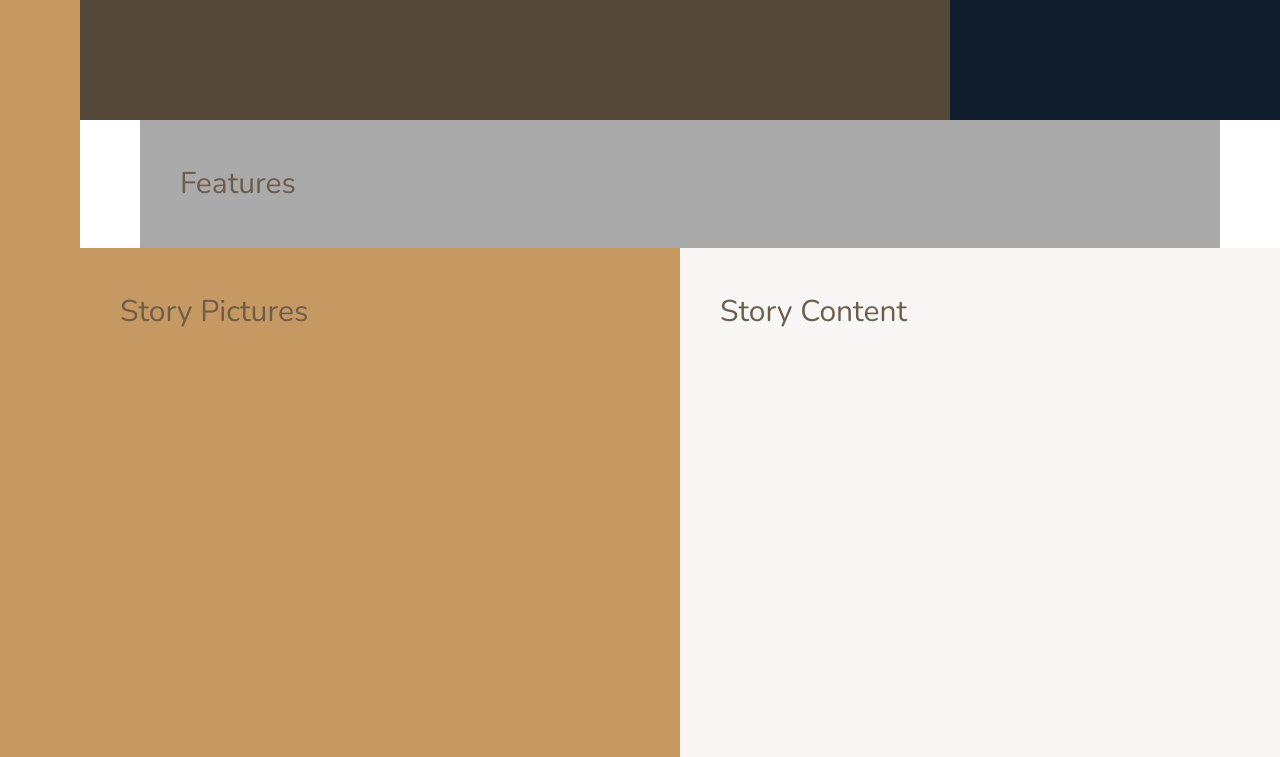
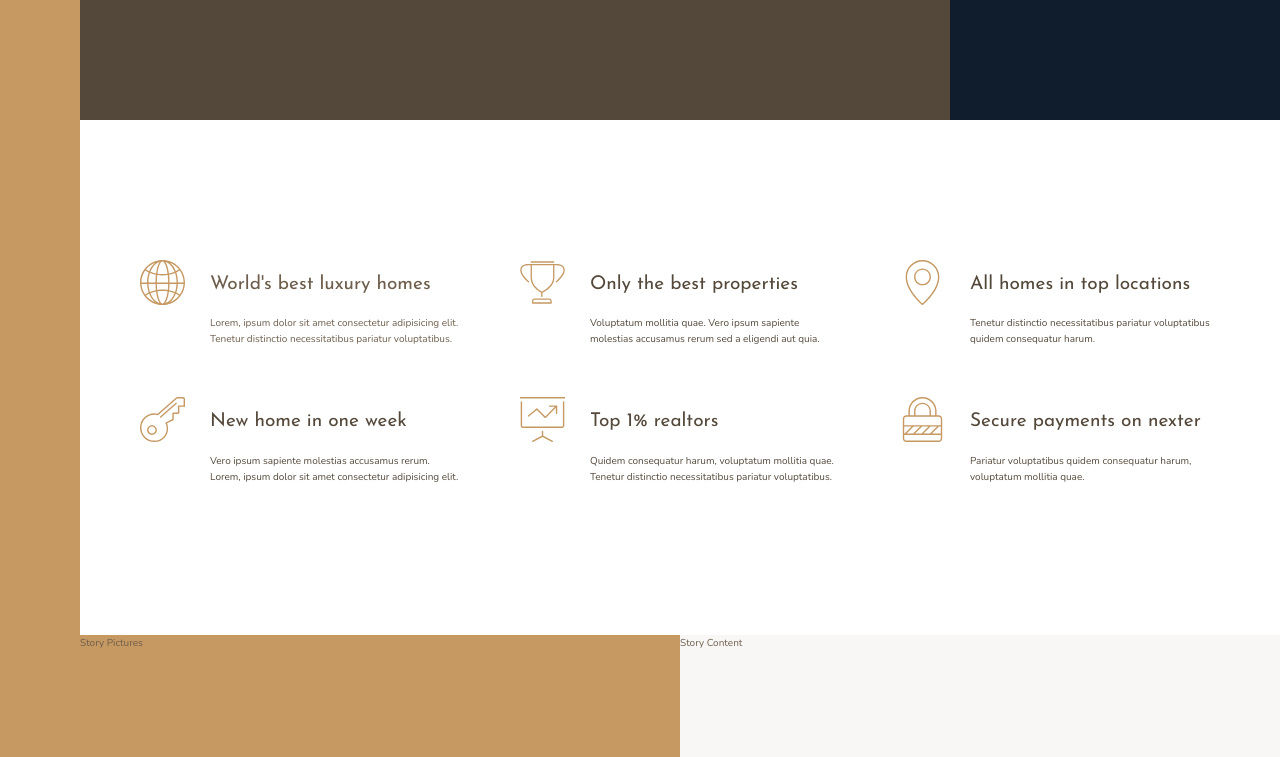
Before and after one commit to romanprotoliuk/Nexter-CSS-Grid-LayoutPractice, a website: page index.html in a window 1280 px wide. Shown: the part 520-1277 px from the top of the page. Drawn offline with nearby package versions, Linux system fonts and the light colour scheme.

Commit message:
ADD: features section

```diff
--- a/index.html
+++ b/index.html
@@ -18,7 +18,73 @@
     <div class="sidebar">Sidebar</div>
     <header class="header"></header>
     <div class="realtors">Top 3 realtors</div>
-    <section class="features">Features</section>
+    <section class="features">
+      <div class="feature">
+        <svg class="feature__icon">
+          <use xlink:href="img/sprite.svg#icon-global"></use>
+        </svg>
+        <h4 class="heading-4">World's best luxury homes</h4>
+        <p class="feature__text">
+          Lorem, ipsum dolor sit amet consectetur adipisicing elit. Tenetur
+          distinctio necessitatibus pariatur voluptatibus.
+        </p>
+      </div>
+
+      <div class="feature heading-4--dark">
+        <svg class="feature__icon">
+          <use xlink:href="img/sprite.svg#icon-trophy"></use>
+        </svg>
+        <h4 class="heading-4">Only the best properties</h4>
+        <p class="feature__text">
+          Voluptatum mollitia quae. Vero ipsum sapiente molestias accusamus
+          rerum sed a eligendi aut quia.
+        </p>
+      </div>
+
+      <div class="feature heading-4--dark">
+        <svg class="feature__icon">
+          <use xlink:href="img/sprite.svg#icon-map-pin"></use>
+        </svg>
+        <h4 class="heading-4">All homes in top locations</h4>
+        <p class="feature__text">
+          Tenetur distinctio necessitatibus pariatur voluptatibus quidem
+          consequatur harum.
+        </p>
+      </div>
+
+      <div class="feature heading-4--dark">
+        <svg class="feature__icon">
+          <use xlink:href="img/sprite.svg#icon-key"></use>
+        </svg>
+        <h4 class="heading-4">New home in one week</h4>
+        <p class="feature__text">
+          Vero ipsum sapiente molestias accusamus rerum. Lorem, ipsum dolor sit
+          amet consectetur adipisicing elit.
+        </p>
+      </div>
+
+      <div class="feature heading-4--dark">
+        <svg class="feature__icon">
+          <use xlink:href="img/sprite.svg#icon-presentation"></use>
+        </svg>
+        <h4 class="heading-4">Top 1% realtors</h4>
+        <p class="feature__text">
+          Quidem consequatur harum, voluptatum mollitia quae. Tenetur distinctio
+          necessitatibus pariatur voluptatibus.
+        </p>
+      </div>
+
+      <div class="feature heading-4--dark">
+        <svg class="feature__icon">
+          <use xlink:href="img/sprite.svg#icon-lock"></use>
+        </svg>
+        <h4 class="heading-4">Secure payments on nexter</h4>
+        <p class="feature__text">
+          Pariatur voluptatibus quidem consequatur harum, voluptatum mollitia
+          quae.
+        </p>
+      </div>
+    </section>
     <div class="story__pictures">Story Pictures</div>
     <div class="story__content">Story Content</div>
     <section class="homes">Homes</section>
--- a/sass/_base.scss
+++ b/sass/_base.scss
@@ -42,9 +42,4 @@ body {
     [center-start] repeat(8, [col-start] minmax(min-content, 14rem) [col-end])
     [center-end] minmax(6rem, 1fr)
     [full-end];
-
-  & > * {
-    padding: 40px;
-    font-size: 3rem;
-  }
 }
--- a/sass/_features.scss
+++ b/sass/_features.scss
@@ -1,4 +1,30 @@
 .features {
-  background-color: $color-grey-light-2;
   grid-column: center-start / center-end;
+
+  margin: 15rem 0;
+
+  display: grid;
+  // grid-template-columns: repeat(3, 1fr);
+  grid-template-columns: repeat(auto-fit, minmax(25rem, 1fr));
+  grid-gap: 6rem;
+  align-items: start;
 }
+
+.feature {
+  display: grid;
+  grid-template-columns: min-content 1fr;
+  grid-row-gap: 1.5rem;
+  grid-column-gap: 2.5rem;
+
+  &__icon {
+    fill: $color-primary;
+    width: 4.5rem;
+    height: 4.5rem;
+    grid-row: 1 / span 2;
+    transform: translateY(-1rem);
+  }
+
+  &__ {
+    font-size: 1.7rem;
+  }
+}
--- a/sass/_typography.scss
+++ b/sass/_typography.scss
@@ -0,0 +1,30 @@
+%heading {
+  font-family: $font-display;
+  font-weight: 400;
+}
+
+.heading-1 {
+  @extend %heading;
+}
+
+.heading-2 {
+  @extend %heading;
+}
+
+.heading-3 {
+  @extend %heading;
+}
+
+.heading-4 {
+  @extend %heading;
+
+  font-size: 1.9rem;
+
+  &--light {
+    color: $color-grey-light-1;
+  }
+
+  &--dark {
+    color: $color-grey-dark-1;
+  }
+}
```
Also changed, not shown: css/style.css.
